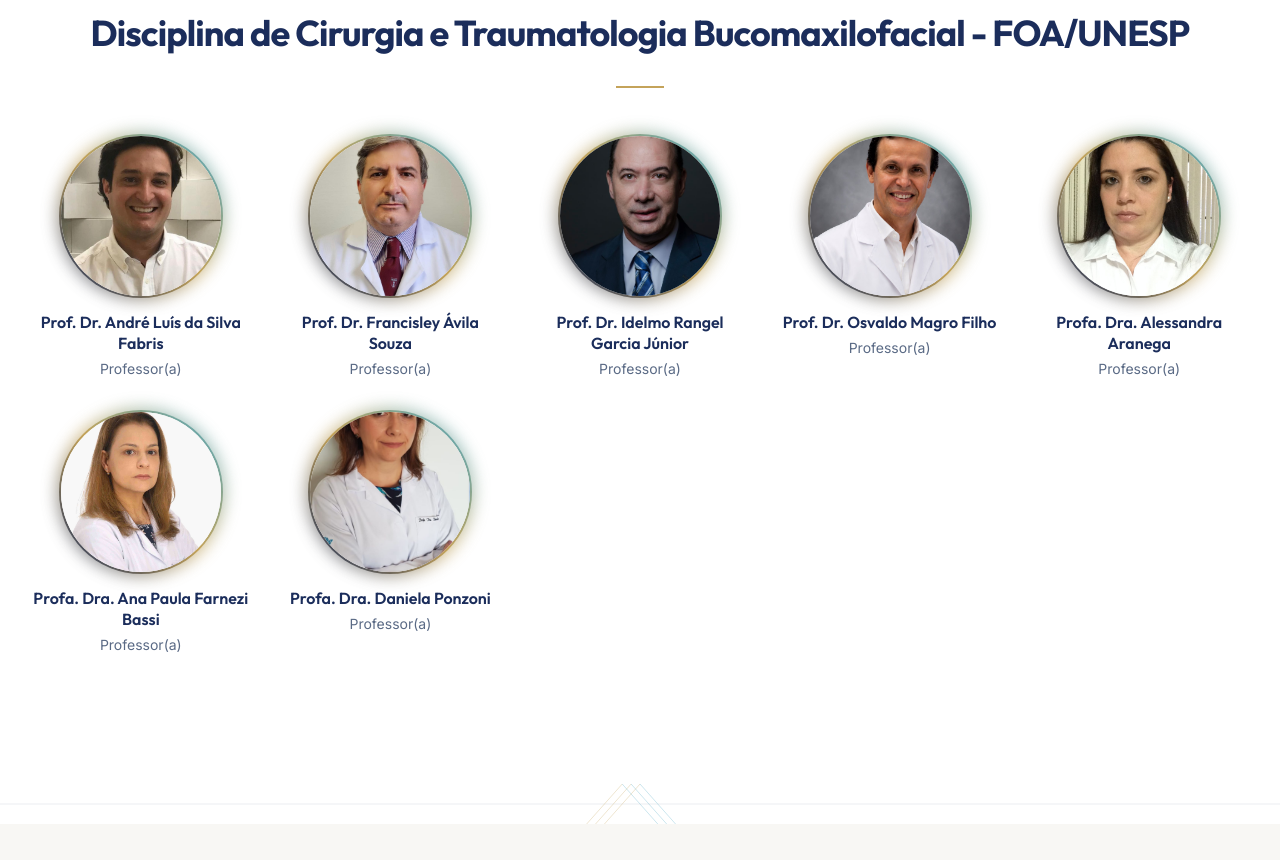
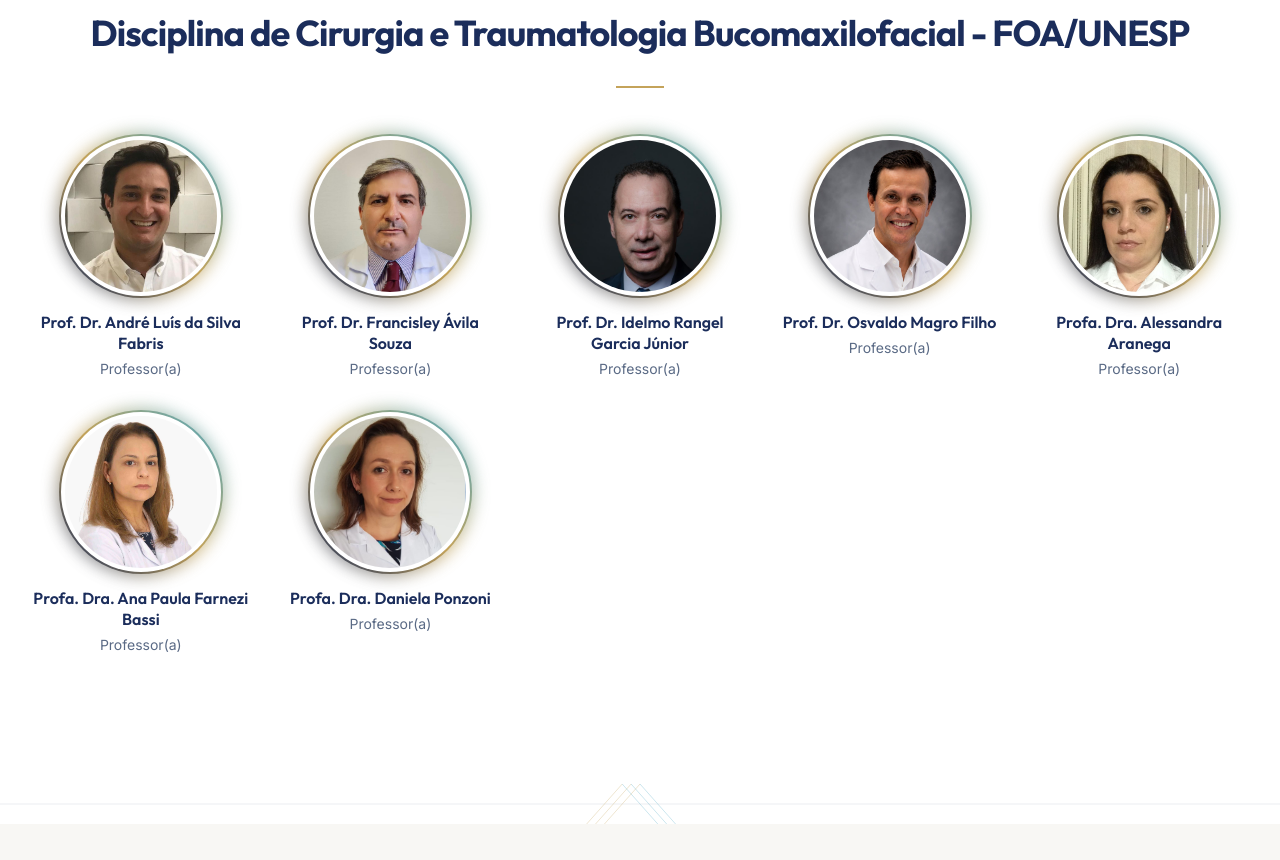
Before and after one commit to gabrielespurio/COFOA-UNESP, a Next.js app: page / in a window 1280 px wide. Shown: the part 2600-3460 px from the top of the page. Built offline with nearby package versions, Linux system fonts and the light colour scheme; no server answers.

Commit message:
fix: adjust professor image padding and object-position

```diff
--- a/src/components/public/OrganizationSection/OrganizationSection.module.css
+++ b/src/components/public/OrganizationSection/OrganizationSection.module.css
@@ -83,11 +83,16 @@
   border-radius: 50%;
   overflow: hidden;
   background: var(--color-background);
-  /* A slight inner shadow could look nice, but hidden overflow handles the clip */
+  /* Creates a gap between the image and the neon border */
+  border: 4px solid var(--color-background);
+  /* Make sure the inner sizing is preserved */
+  box-sizing: border-box;
 }
 
 .professorImage {
   object-fit: cover;
+  /* Favor the top of the image so heads don't get cut off */
+  object-position: top center;
   transition: transform var(--duration-slow) var(--ease-out);
 }
 
```
